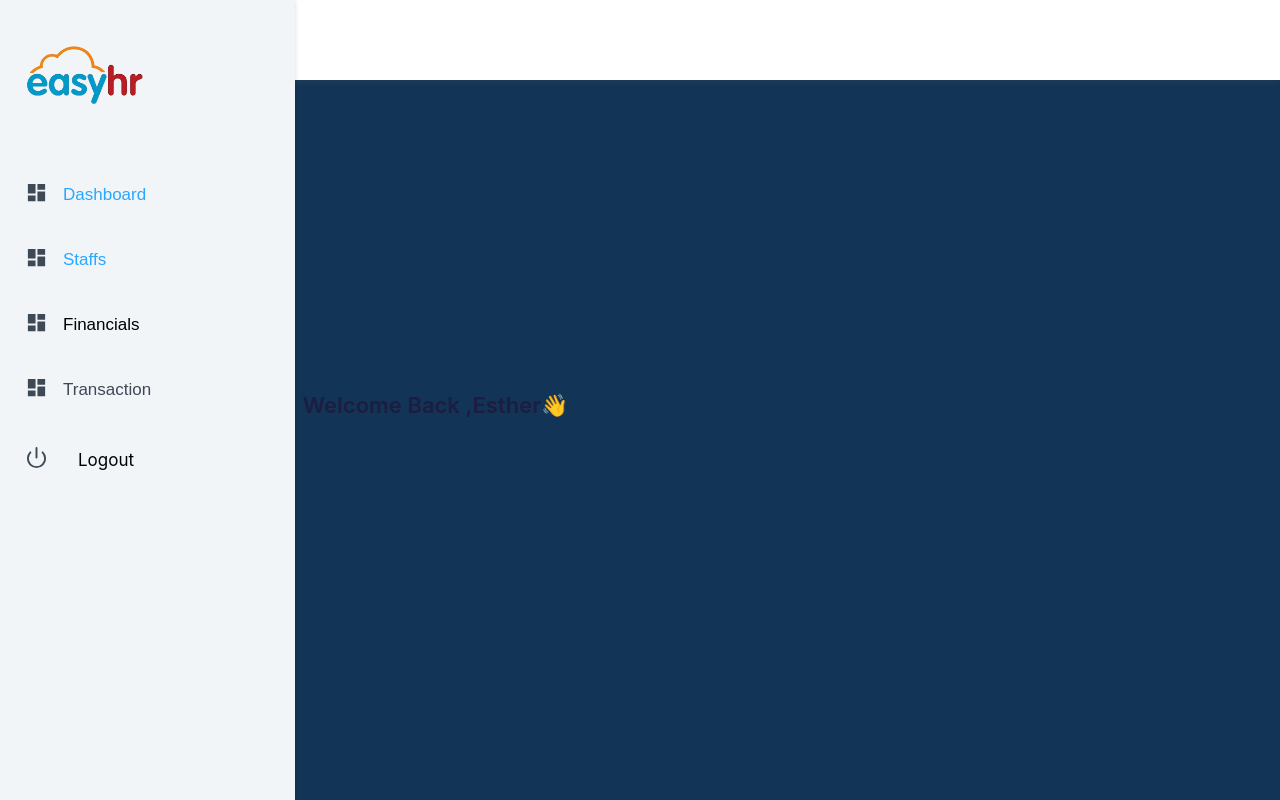
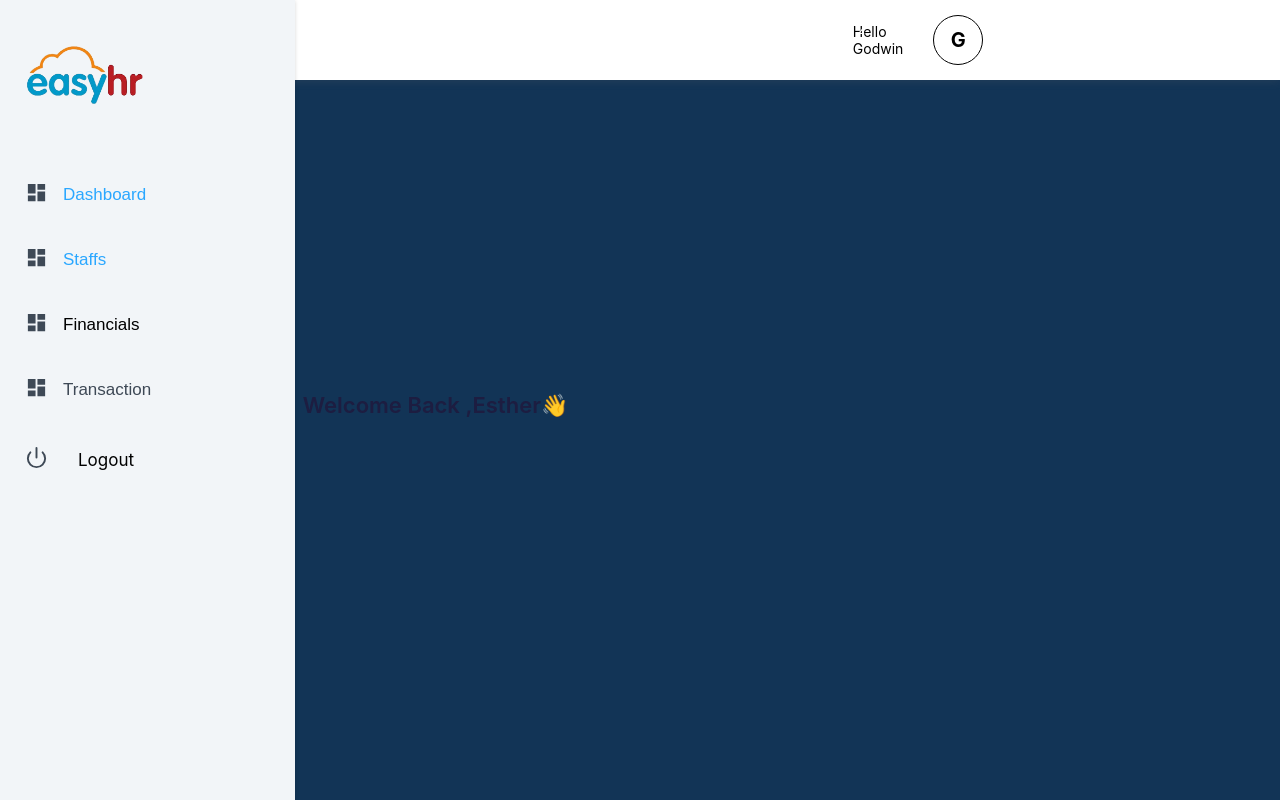
Before and after one commit to OgbuEsther/Easy_HR_FE, a React (Create React App) app: page /dashboard in a window 1280 px wide. Built offline with nearby package versions, Linux system fonts and the light colour scheme.

Commit message:
react-icons

```diff
--- a/package.json
+++ b/package.json
@@ -22,6 +22,7 @@
     "axios": "^1.3.4",
     "react": "^18.2.0",
     "react-dom": "^18.2.0",
+    "react-icons": "^4.8.0",
     "react-loader-spinner": "^5.3.4",
     "react-redux": "^8.0.5",
     "react-router-dom": "^6.10.0",
--- a/src/components/block/DashboardHead.tsx
+++ b/src/components/block/DashboardHead.tsx
@@ -1,15 +1,178 @@
 import React from 'react'
 import styled from 'styled-components'
+import { FiMenu} from "react-icons/fi";
 
 const DashboardHead = () => {
+  const [show, setShow] = React.useState(false);
+
+  const Toggle = () => {
+    setShow(!show);
+  };
+
   return (
       <Container>
+      <Wrapper>
+        <Left onClick={Toggle}>
+          <FiMenu />
+        </Left>
 
+        <Mid>
+          <Welcome>
+            <Circ></Circ>
+            <Prof>
+              <Comp>Company's profile</Comp>
+              <Nam>Codelab</Nam>
+              <Id>ID: 00213456</Id>
+            </Prof>
+          </Welcome>
+        </Mid>
+
+        <Right>
+          <Icons>
+            <Hello>Hello Godwin</Hello>
+            <Circle>2</Circle>
+          </Icons>
+          <Up>
+            <Profile>G</Profile>
+          </Up>
+        </Right>
+          </Wrapper>
     </Container>
   )
 }
 
 export default DashboardHead
+const Profile = styled.div`
+  width: 48px;
+  height: 48px;
+  font-size: 20px;
+  justify-content: center;
+  display: flex;
+  align-items: center;
+  overflow: hidden;
+  display: flex;
+  margin-right: 35px;
+  border-radius: 50px;
+  font-weight: bold;
+  color: black;
+  border: 1px solid black;
+`;
+
+const Up = styled.div`
+  display: flex;
+  align-items: center;
+`;
+
+const Circle = styled.div`
+  width: 17px;
+  height: 17px;
+  border-radius: 50px;
+  display: flex;
+  justify-content: center;
+  align-items: center;
+  color: white;
+  position: absolute;
+  font-size: 13px;
+  top: 20px;
+`;
+
+const Hello = styled.div`
+  display: flex;
+  font-size: 14px;
+`
+
+const Icons = styled.div`
+  height: 100%;
+  display: flex;
+  align-items: center;
+  font-size: 27px;
+  margin-right: 30px;
+`;
+
+const Right = styled.div`
+  display: flex;
+  height: 100%;
+  align-items: center;
+  width: 120px;
+  justify-content: space-between;
+  @media screen and (max-width: 500px) {
+    width: 30px;
+  }
+`;
+
+const Id = styled.div`
+  font-size: 11px;
+`
+
+const Nam = styled.div`
+  font-size: 17px;
+  font-weight: 400px;
+`
+
+const Comp = styled.div`
+  font-size: 11px;
+`
+
+const Prof = styled.div`
+  display: flex;
+  flex-direction: column;
+  margin-left: 10px;
+`
+
+const Circ = styled.div`
+  width: 40px;
+  height: 40px;
+  border: 1px solid #CEC2C2;
+  border-radius: 50px;
+`
+
+const Welcome = styled.div`
+  width: 190px;
+  padding-left: 15px;
+  text-align: center;
+  height: 60px;
+  display: flex;
+  border-radius: 8px;
+  align-items: center;
+  border: 1px solid #CEC2C2;
+`;
+
+const Mid = styled.div`
+  display: flex;
+  align-items: center;
+`;
+
+const Left = styled.div`
+  font-size: 25px;
+  cursor: pointer;
+  display: none;
+  @media screen and (max-width: 1024px) {
+    display: flex;
+  }
+  @media screen and (max-width: 500px) {
+    margin-left: 30px;
+  }
+`;
+
+const Wrapper = styled.div`
+  width: 76%;
+  height: 100%;
+  display: flex;
+  align-items: center;
+  padding-right: 30px;
+  justify-content: space-between;
+  position: relative;
+  @media screen and (max-width: 1024px) {
+    width: 93%;
+    justify-content: space-between;
+    display: flex;
+  }
+  @media screen and (max-width: 500px) {
+    width: 93%;
+    justify-content: space-between;
+    display: flex;
+  }
+`;
 
 const Container = styled.div`
   width: 100%;
@@ -17,4 +180,10 @@ const Container = styled.div`
   background-color: #fff;
   box-shadow: rgba(99, 99, 99, 0.2) 0px 2px 8px 0px;
   position: fixed;
+  z-index: 1;
+  justify-content: flex-end;
+  @media screen and (max-width: 500px) {
+    justify-content: center;
+    display: flex;
+  }
 `
--- a/src/components/block/index.ts
+++ b/src/components/block/index.ts
@@ -2,4 +2,6 @@ export {default as Header} from "./Header"
 
 export {default as Footer} from "./Footer"
 
-export {default as SideBar} from "./SideBar"
+export { default as SideBar } from "./SideBar"
+
+export {default as DashboardHead} from "./DashboardHead"
```
Also changed, not shown: 1 other file (tests, documents, lock files or other folders).
